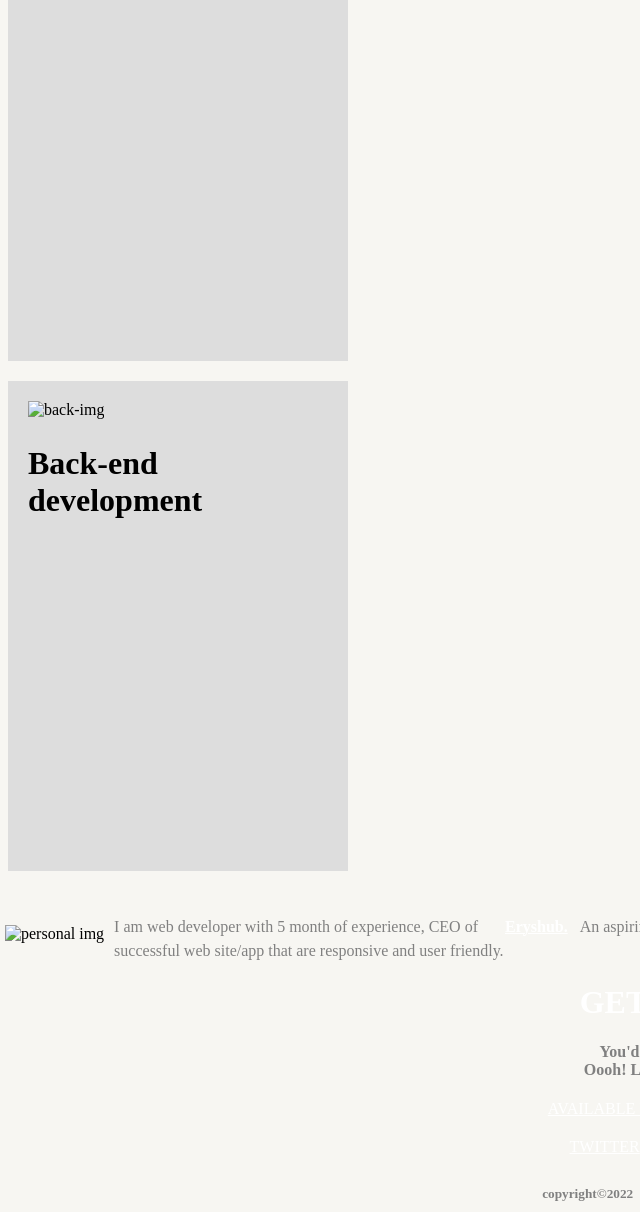
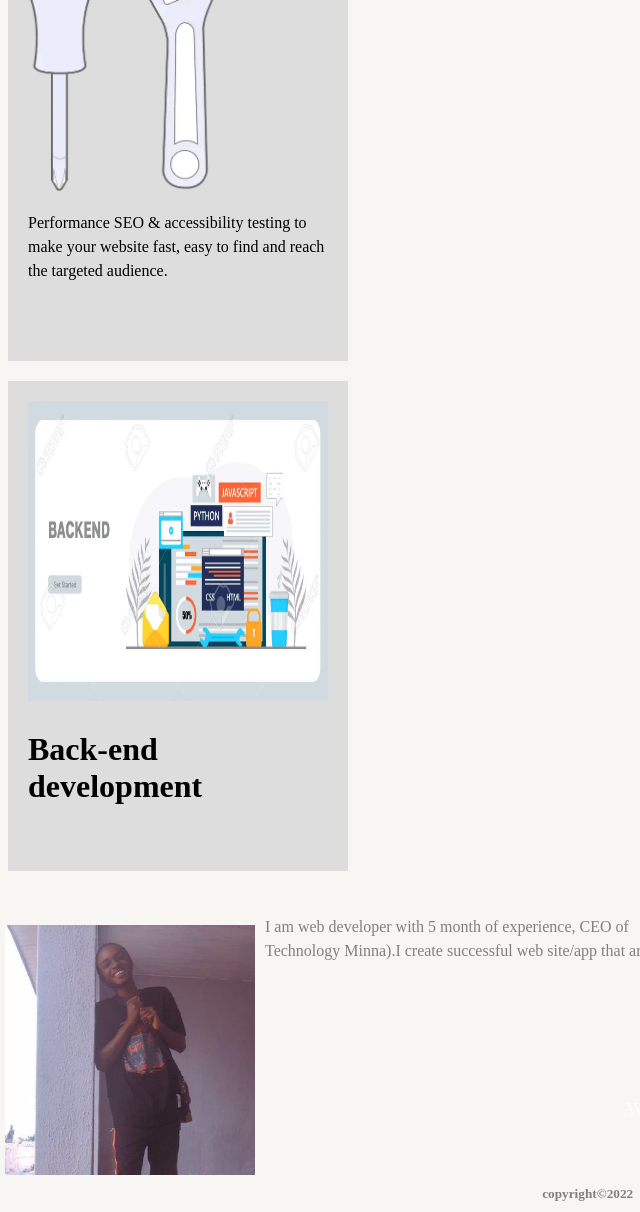
Before and after one commit to Erysmal/Erysmal.github.io, a plain HTML site: page index.html in a window 1280 px wide. Shown: the part 1027-2239 px from the top of the page, without its empty margins (0-640 px from the left). Drawn offline with Linux system fonts and the light colour scheme.

Commit message:
update index.html

```diff
--- a/index.html
+++ b/index.html
@@ -27,16 +27,16 @@
           <h1 class="ski">Skills</h1>
         </div>
        <div class="front-container">
-        <img class="front-img" src="Images/Front-end.jpg" alt="front-end img" />
+        <img class="front-img" src="/Front-end.jpg" alt="front-end img" />
         <h2>Front-end development</h2>
         <p>Responsive website built for an optimal user experience that will attract your targeted customers.</p>
       </div>
       <div class="seo">
-        <img class="seo-img" src="Images/seo.jpg" alt="seo-img" />
+        <img class="seo-img" src="seo.jpg" alt="seo-img" />
         <p>Performance SEO & accessibility testing to make your website fast, easy to find and reach the targeted audience.</p>
       </div>
       <div class="back-container">
-        <img class="back-img" src="Images/Back-end.jpg" alt="back-img" />
+        <img class="back-img" src="Back-end.jpg" alt="back-img" />
       <h2>Back-end development</h2>
       <p></p>
       </div>
@@ -47,7 +47,7 @@
      </main>
      <footer id="bottom">
         <div class="footer">
-        <img class="intro-image" src="Images/Profile.jpg" alt="personal img" />
+        <img class="intro-image" src="Profile.jpg" alt="personal img" />
         <p class="workwith">I am  web developer with 5 month of experience, CEO of<a class="Eryshub" href="#">Eryshub.</a>An aspiring computer engineering Student at FUTMINNA(Federal University of Technology Minna).I create successful web site/app that are responsive and user friendly.
         </p>
         <div class="getintouch">
```
